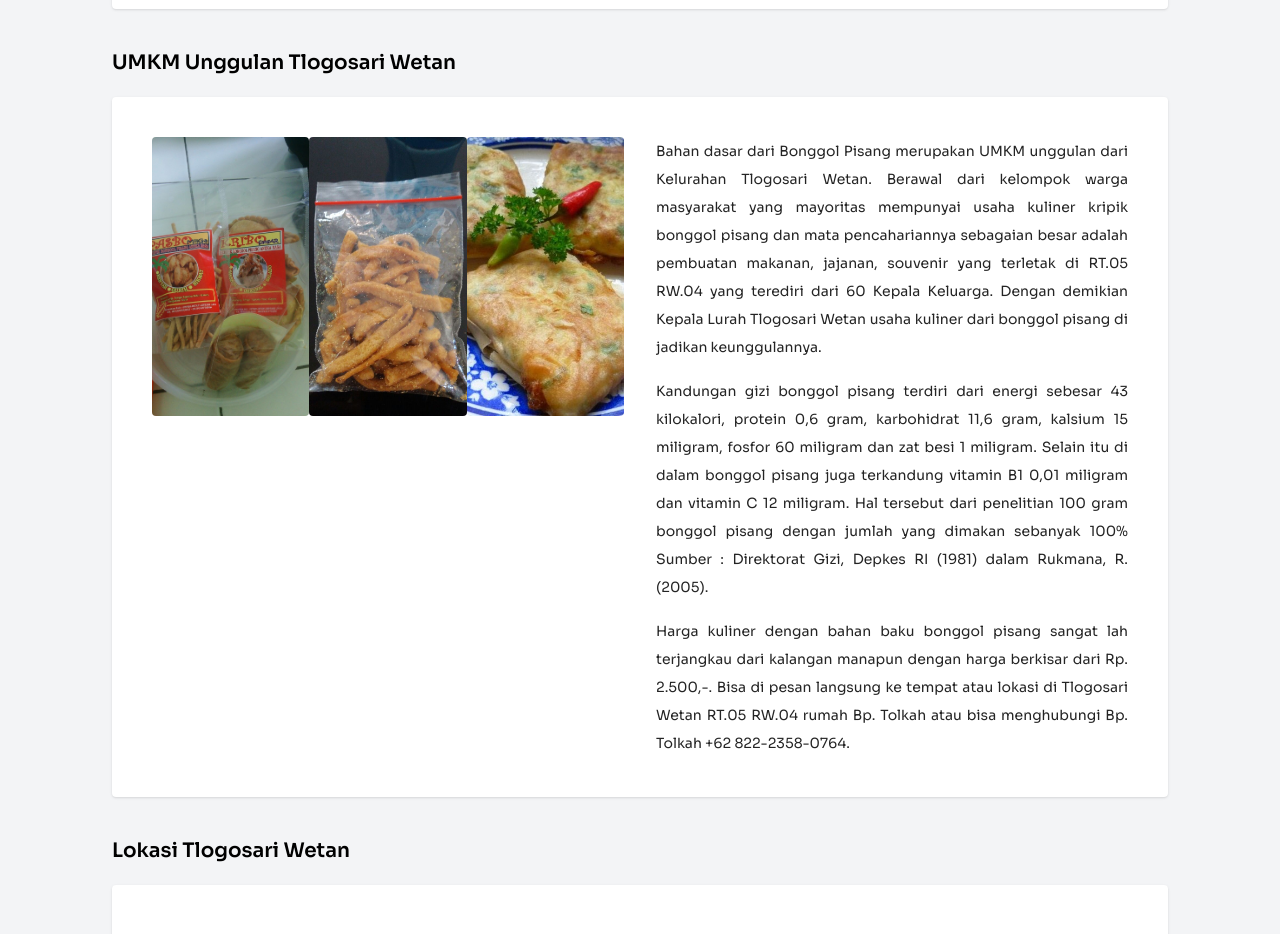
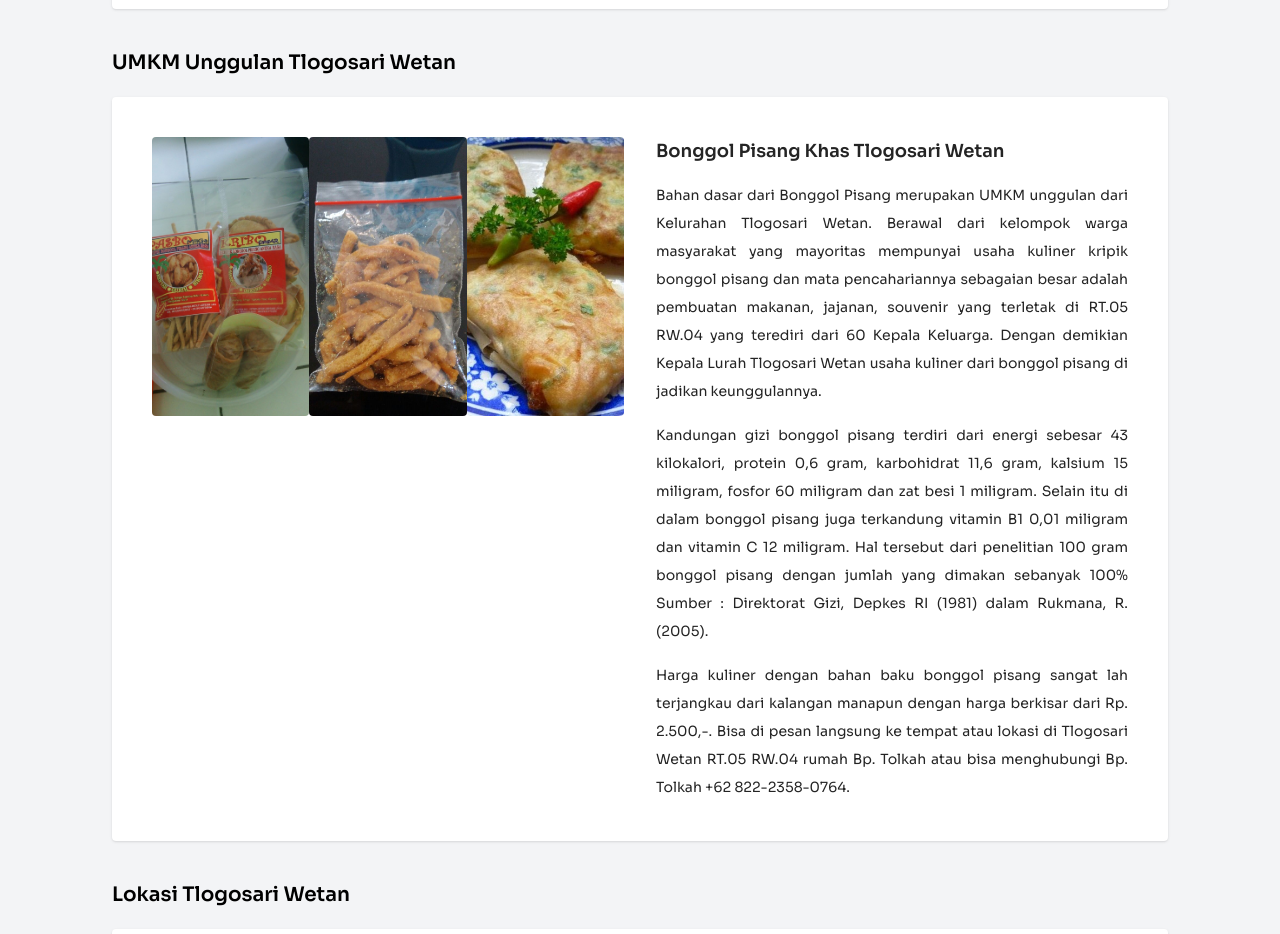
Before and after one commit to irfandhamhudi/RebrandingWeb_Kel.TlogosariWetan-Klien, a React (Vite) app: page /profil-kelurahan in a window 1280 px wide. Shown: the part 1400-2334 px from the top of the page. Built offline with nearby package versions, Linux system fonts and the light colour scheme; grey boxes are pictures that could not be loaded.

Commit message:
update : Feature

```diff
--- a/src/pages/Home.jsx
+++ b/src/pages/Home.jsx
@@ -68,7 +68,7 @@ const Home = () => {
                     {news[0].bidang}
                   </p>
                   <p>
-                    {news[0].date} / {news[0].time} WIB
+                    {news[0].date} - {news[0].time} WIB
                   </p>
                 </div>
                 <div className="space-y-2 ">
@@ -101,7 +101,7 @@ const Home = () => {
                         {item.bidang}
                       </p>
                       <p>
-                        {item.date} / {item.time} WIB
+                        {item.date} - {item.time} WIB
                       </p>
                     </div>
 
--- a/src/pages/profil_kelurahan/ProfileKelurahan.jsx
+++ b/src/pages/profil_kelurahan/ProfileKelurahan.jsx
@@ -211,6 +211,9 @@ const ProfilKelurahan = () => {
               {/* Teks Deskripsi UMKM */}
               <div className="w-full md:w-1/2">
                 <div className="text-justify text-sm md:text-md leading-loose space-y-4">
+                  <p className="font-semibold text-font1 text-lg">
+                    Bonggol Pisang Khas Tlogosari Wetan
+                  </p>
                   <p className="text-font1">
                     Bahan dasar dari Bonggol Pisang merupakan UMKM unggulan dari
                     Kelurahan Tlogosari Wetan. Berawal dari kelompok warga
```
Also changed, not shown: src/App.jsx (+5 -5 lines).
